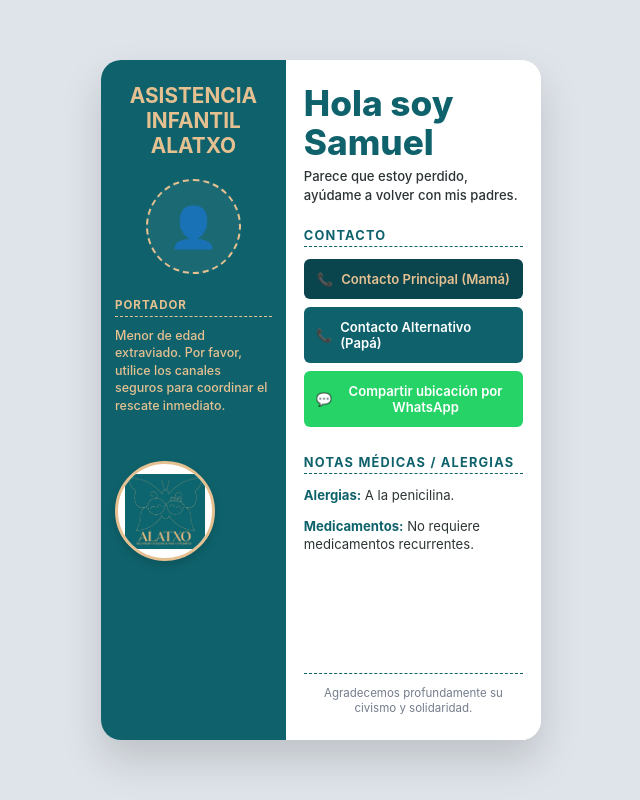
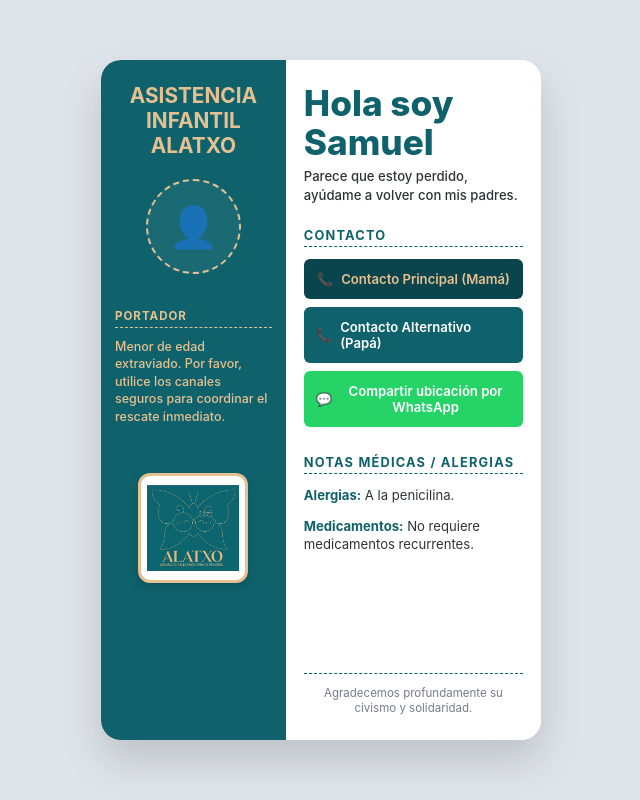
Before and after one commit to jarodhut99-web/Estoy-perdido, a plain HTML site: page index.html in a window 1280 px wide. Shown: the whole page, without its empty margins (319-959 px from the left). Drawn offline with Linux system fonts and the light colour scheme.

Commit message:
Update index.html

```diff
--- a/index.html
+++ b/index.html
@@ -66,16 +66,6 @@
             color: var(--cv-beige);
         }
 
-        .sidebar .tagline {
-            font-size: 0.65rem;
-            text-transform: uppercase;
-            letter-spacing: 1px;
-            margin-top: 4px;
-            text-align: center;
-            font-weight: 700;
-            color: var(--cv-beige);
-        }
-
         /* BOSETO/SILUETA DE UN NIÑO */
         .child-sketch {
             width: 95px;
@@ -98,7 +88,11 @@
 
         .sidebar-section {
             width: 100%;
-            margin-top: 24px;
+        }
+
+        /* DESPLAZAMIENTO RECUADRO VERDE: Margen superior sutil para bajarlo un poco */
+        .sidebar-section.portador {
+            margin-top: 35px;
         }
 
         .sidebar-title {
@@ -123,16 +117,16 @@
             color: var(--cv-beige);
         }
 
-        /* CONTENEDOR PARA EL LOGO ALATXO */
-        .profile-icon {
-            width: 100px;
-            height: 100px;
+        /* AJUSTE RECUADRO MORADO: Contenedor con forma cuadrada para el logo abajo */
+        .profile-icon-square {
+            width: 110px;
+            height: 110px;
             background-color: white;
-            border-radius: 50%;
+            border-radius: 12px;
             display: flex;
             justify-content: center;
             align-items: center;
-            margin-top: 15px;
+            margin-top: 40px;
             box-shadow: 0 4px 10px rgba(0,0,0,0.15);
             border: 3px solid var(--cv-beige);
             padding: 6px;
@@ -142,7 +136,7 @@
         .profile-logo {
             width: 100%;
             height: auto;
-            max-height: 75px;
+            max-height: 95px;
             object-fit: contain;
         }
 
@@ -262,16 +256,15 @@
             <!-- BOCETO DEL NIÑO -->
             <div class="child-sketch"></div>
 
-            <div class="sidebar-section">
+            <!-- RECUADRO VERDE: Sección portador desplazada un poco hacia abajo -->
+            <div class="sidebar-section portador">
                 <div class="sidebar-title">Portador</div>
                 <div class="sidebar-item">Menor de edad extraviado. Por favor, utilice los canales seguros para coordinar el rescate inmediato.</div>
             </div>
 
-            <!-- CONTENEDOR DEL LOGO ALATXO -->
-            <div class="sidebar-section">
-                <div class="profile-icon">
-                    <img src="Imagen 1.jpg" alt="Logo Alatxo" class="profile-logo">
-                </div>
+            <!-- RECUADRO MORADO: Contenedor con forma cuadrada para el logo abajo -->
+            <div class="profile-icon-square">
+                <img src="Imagen 1.jpg" alt="Logo Alatxo" class="profile-logo">
             </div>
         </div>
 
@@ -330,7 +323,7 @@
 
                     var numero = "50664612978";
                     /* 🛠️ SOLUCIÓN EXPLICITA: Forzado de sintaxis limpia de Google Maps usando la API de consulta (?q=) */
-                    var textoMensajeWhatsApp = "Hola, encontré a Samuel. Aquí está nuestra ubicación mediante Google Maps: https://google.com/maps?q=" + latitud + "," + longitud;
+                    var textoMensajeWhatsApp = "Hola, encontré a Samuel. Aquí está nuestra ubicación mediante Google Maps: https://google.com" + latitud + "," + longitud;
 
                     // Réplica exacta de la rutina asíncrona de tu código de invitación anterior
                     setTimeout(() => {
```
